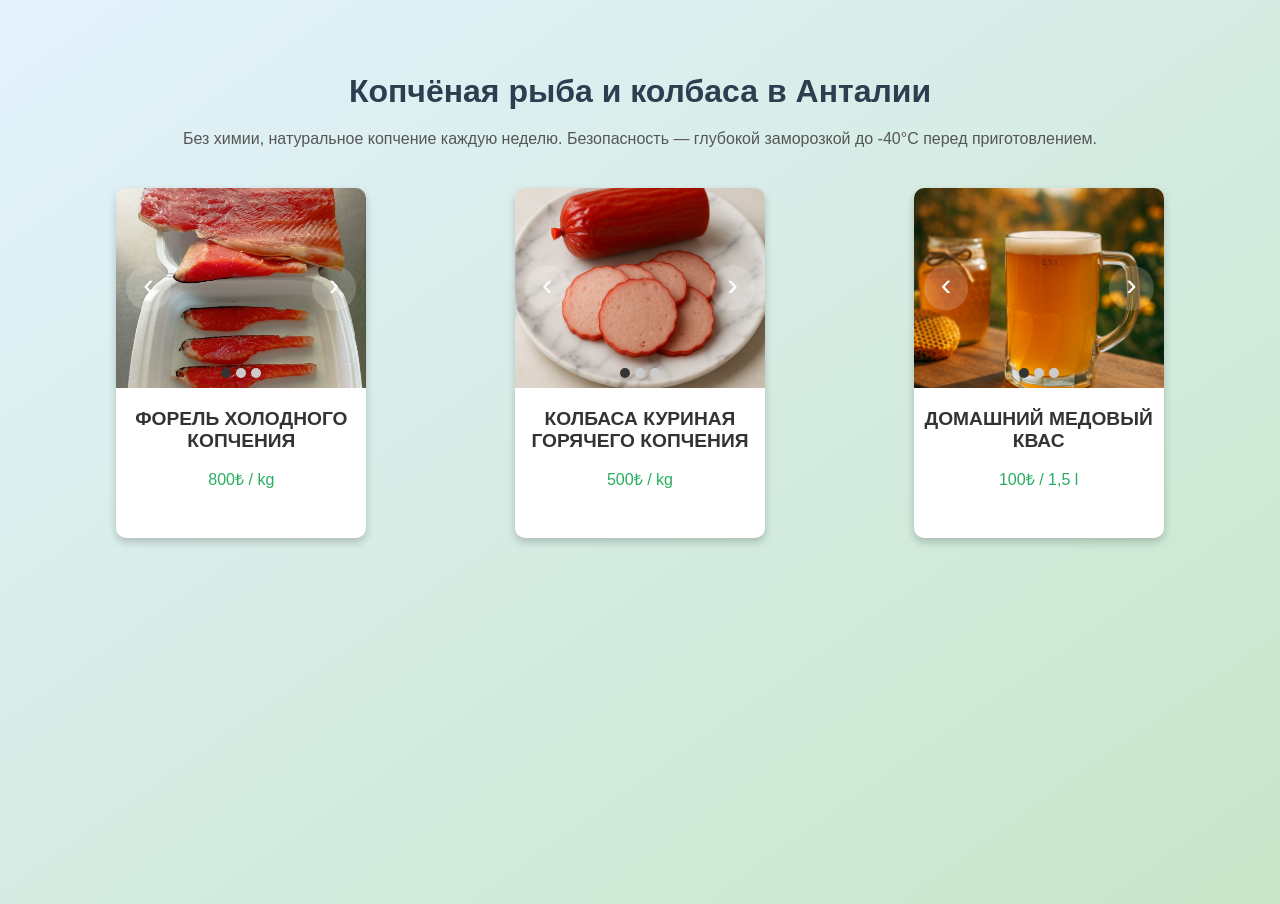
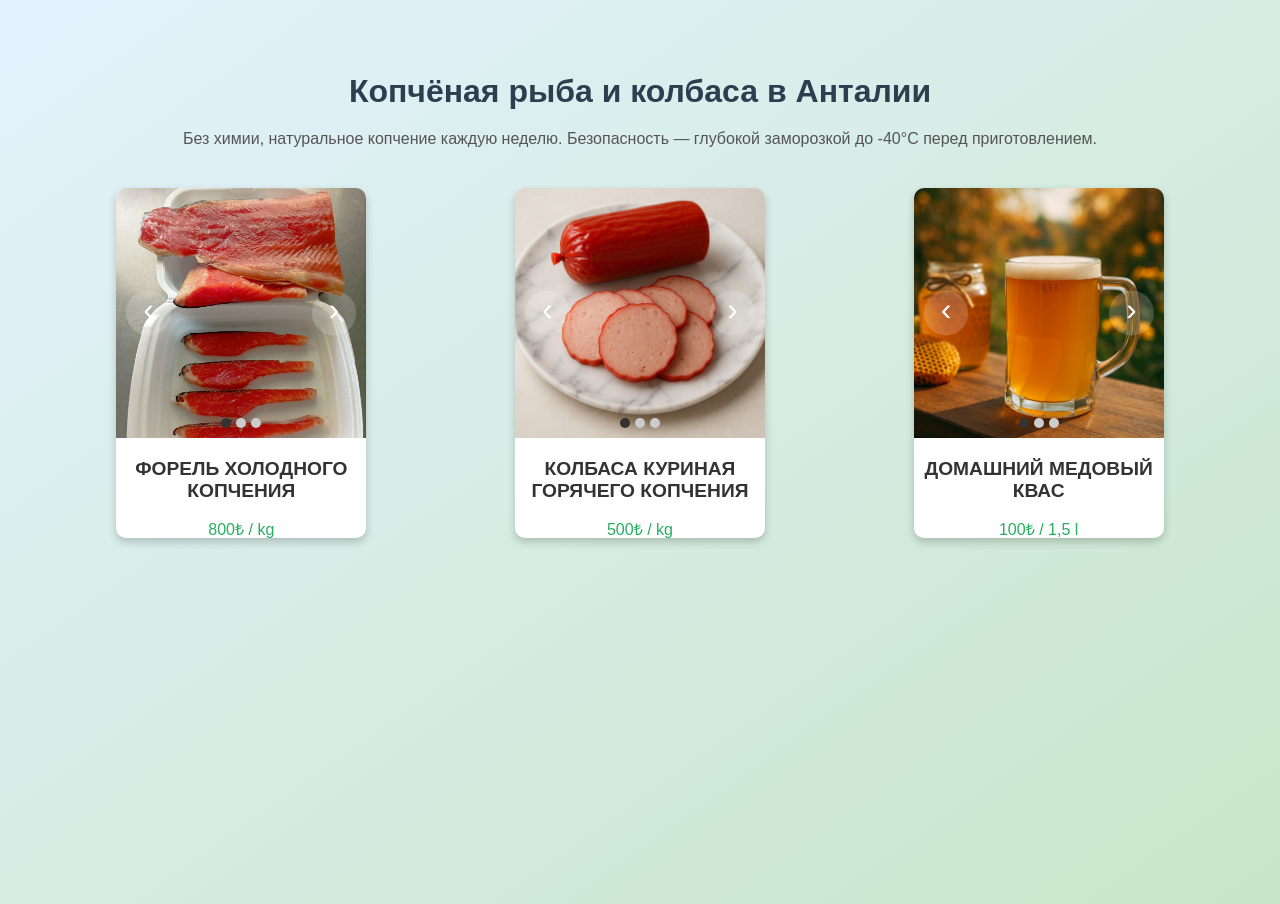
Before and after one commit to Ramiz2284/smokedFish_vercel, a React (Vite) app: page / in a window 1280 px wide. Built offline with nearby package versions, Linux system fonts and the light colour scheme.

Commit message:
add slider3

```diff
--- a/src/App.css
+++ b/src/App.css
@@ -160,7 +160,7 @@ body {
 .slider {
 	position: relative;
 	width: 100%;
-	height: 200px; /* Высота слайдера */
+	height: 250px; /* Высота слайдера */
 	overflow: hidden;
 }
 
```
